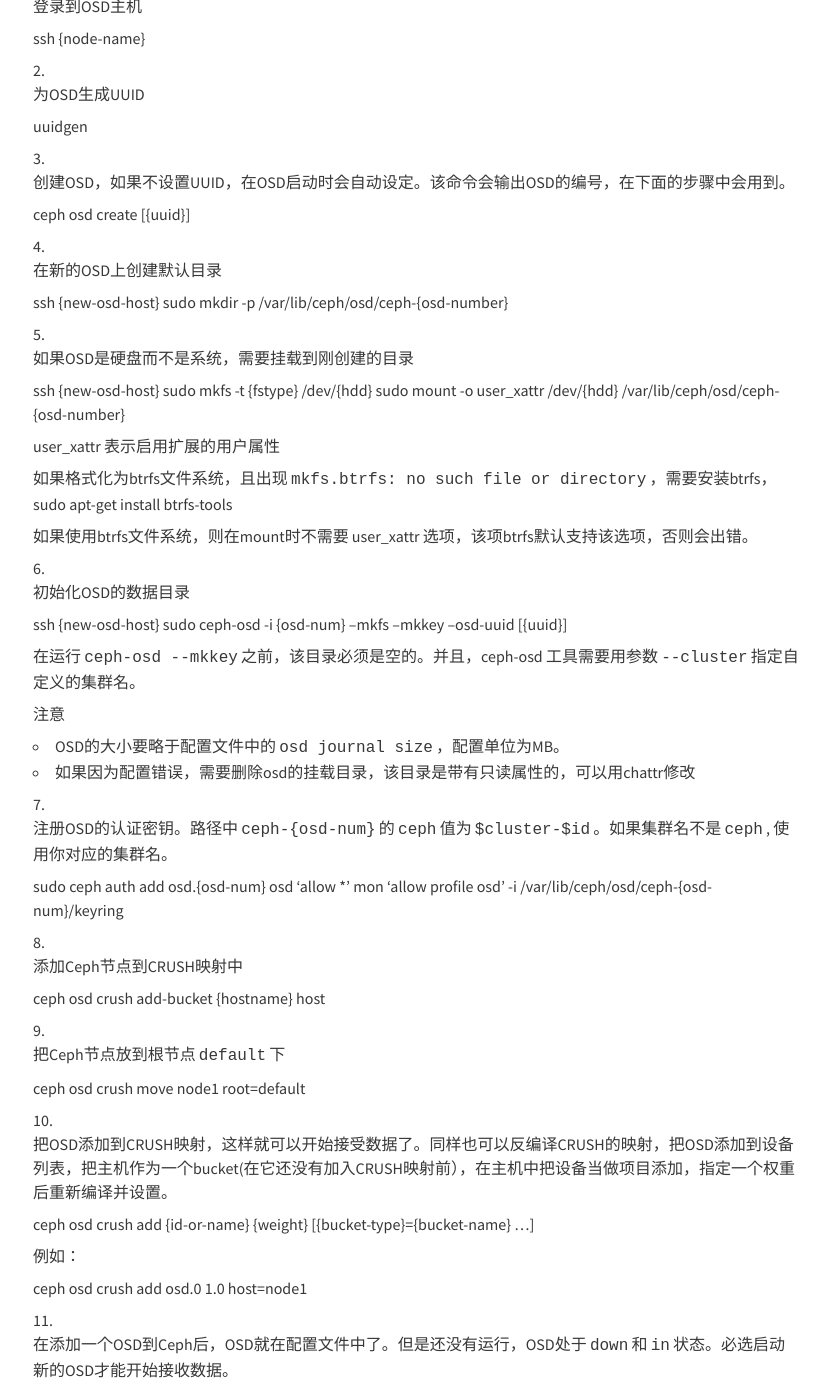
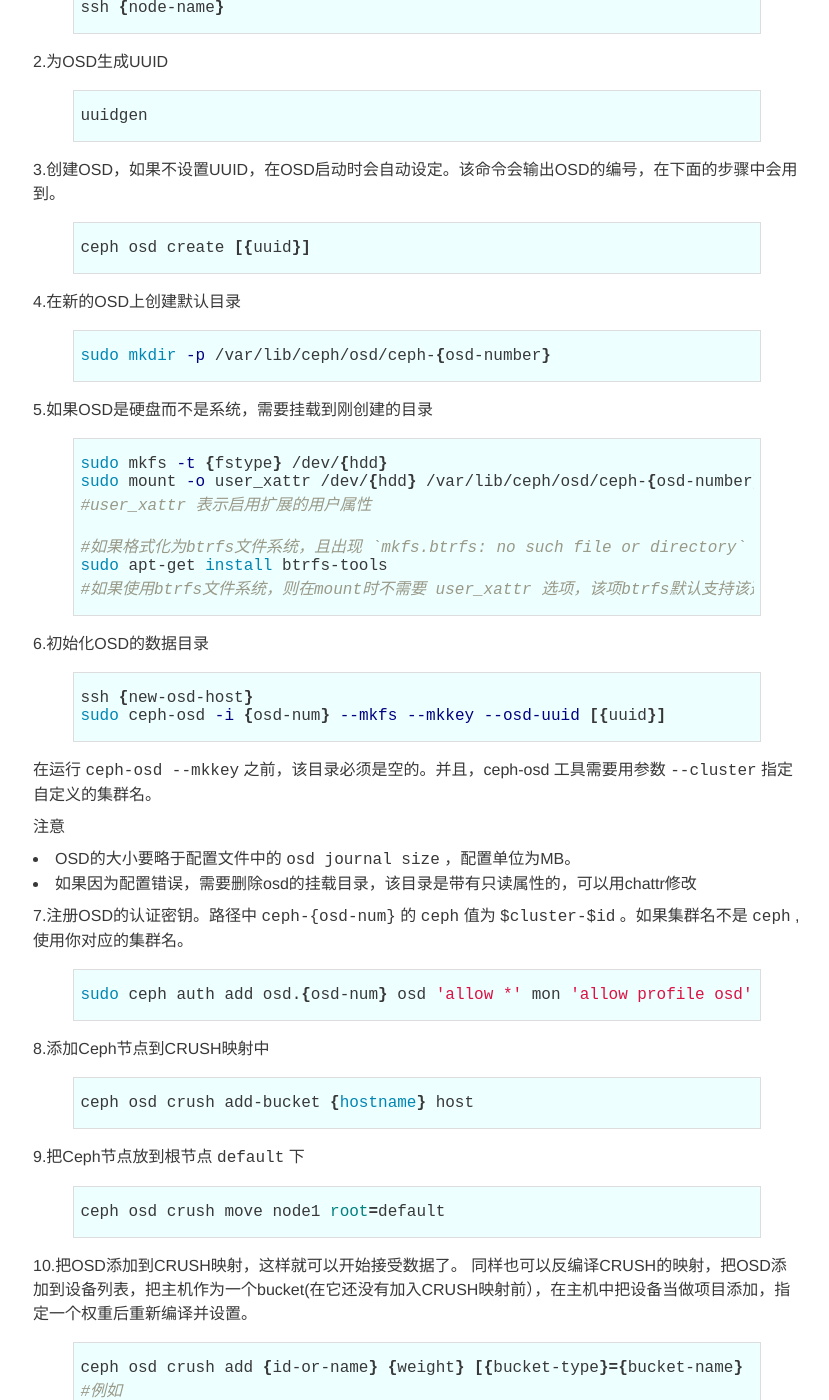
Before and after one commit to tianshan/tianshan.github.io, a Jekyll site: the page built from _posts/2015-03-02-ceph-deploy.md, in a window 1280 px wide and 1400 px high, scrolled down 4975 px. Shown: the whole window, without its empty margins (223-1052 px from the left). Built offline with Jekyll 4.4.1, drawn with Linux system fonts in a browser that asks for light colours; nearby versions of some CDN libraries; comment, search, counter and statistics services are not loaded; some of the changed text lies outside the part shown.

Commit message:
syntax modify and ceph-deploy

```diff
--- a/_includes/head.html
+++ b/_includes/head.html
@@ -23,7 +23,7 @@
 	<link href="//maxcdn.bootstrapcdn.com/font-awesome/4.2.0/css/font-awesome.min.css" rel="stylesheet">
 
 	<!-- Google Fonts -->
-	<link href="//fonts.googleapis.com/css?family=Source+Sans+Pro:400,700,700italic,400italic" rel="stylesheet" type="text/css">
+	<!--<link href="//fonts.googleapis.com/css?family=Source+Sans+Pro:400,700,700italic,400italic" rel="stylesheet" type="text/css">-->
 
 	<!-- Google Analytics -->
 	{% if site.theme.google_analytics %}
--- a/_posts/2015-03-02-ceph-deploy.md
+++ b/_posts/2015-03-02-ceph-deploy.md
@@ -153,7 +153,7 @@
 #centos下，也需要将ceph手动添加到启动项
 sudo cp ceph/src/init-ceph /etc/init.d/ceph
 #需要在mon数据目录添加sysvinit，在原文没有，不加的话会出现 mon.hostname not found
-sudo touch /var/lib/ceph/mon/ceph-ceph-03/sysvinit
+sudo touch /var/lib/ceph/mon/ceph-ubuntu/sysvinit
 {% endhighlight %}
 
 12.验证Ceph创建的默认池
@@ -191,136 +191,150 @@
 
 Ceph提供了 `ceph-disk` 工具，可以处理磁盘、分区或者目录。该工具通过自增的索引来创建OSD ID。并且该工具会把新的OSD自动添加到主机的CRUSH映射。执行 `ceph-disk -h` 来获得命令的详细信息。工具会自动执行下面[复杂配置](#long-form)的流程。
 
-1. 准备OSD
+1.准备OSD
 
-    ssh {node-name}
-    sudo ceph-disk prepare --cluster {cluster-name} --cluster-uuid {uuid} --fs-type {ext4|xfs|btrfs} {data-path} [{journal-path}]
+{% highlight bash %}
+ssh {node-name}
 
-    例如：
+sudo ceph-disk prepare --cluster {cluster-name} --cluster-uuid {uuid} --fs-type {ext4|xfs|btrfs} {data-path} [{journal-path}]
+#例如
+sudo ceph-disk prepare --cluster ceph --cluster-uuid a7f64266-0894-4f1e-a635-d0aeaca0e993 --fs-type ext4 /dev/hdd1
+{% endhighlight %}
 
-    sudo ceph-disk prepare --cluster ceph --cluster-uuid a7f64266-0894-4f1e-a635-d0aeaca0e993 --fs-type ext4 /dev/hdd1
+2.激活OSD
 
-2. 激活OSD
-
-    sudo ceph-disk activate {data-path} [--activate-key {path}]
-
-    例如：
-
-    sudo ceph-disk activate /dev/hdd1
-
-    Note: 如果Ceph节点上没有 `/var/lib/ceph/bootstrop-osd/{cluster}.keyring` 需要添加参数 `--activate-key` 。
-
+{% highlight bash %}
+sudo ceph-disk activate {data-path} [--activate-key {path}]
+#例如
+sudo ceph-disk activate /dev/hdd1
+{% endhighlight %}
+Note: 如果Ceph节点上没有 `/var/lib/ceph/bootstrop-osd/{cluster}.keyring` 需要添加参数 `--activate-key` 。
 
 ###复杂配置 {#long-form}
 
 不利用工具的情况下，可以通过如下配置实现创建OSD，添加OSD到CRUSH映射。通过下面的过程可以更好的了解整个过程。分别登录node2和node3执行以下步骤。
 
-1. 登录到OSD主机
+1.登录到OSD主机
 
-    ssh {node-name}
+{% highlight bash %}
+ssh {node-name}
+{% endhighlight %}
 
-2. 为OSD生成UUID
+2.为OSD生成UUID
 
-    uuidgen
+{% highlight bash %}
+uuidgen
+{% endhighlight %}
 
-3. 创建OSD，如果不设置UUID，在OSD启动时会自动设定。该命令会输出OSD的编号，在下面的步骤中会用到。
+3.创建OSD，如果不设置UUID，在OSD启动时会自动设定。该命令会输出OSD的编号，在下面的步骤中会用到。
 
-    ceph osd create [{uuid}]
+{% highlight bash %}
+ceph osd create [{uuid}]
+{% endhighlight %}
 
-4. 在新的OSD上创建默认目录
+4.在新的OSD上创建默认目录
 
-    ssh {new-osd-host}
-    sudo mkdir -p /var/lib/ceph/osd/ceph-{osd-number}
+{% highlight bash %}
+sudo mkdir -p /var/lib/ceph/osd/ceph-{osd-number}
+{% endhighlight %}
 
-5. 如果OSD是硬盘而不是系统，需要挂载到刚创建的目录
+5.如果OSD是硬盘而不是系统，需要挂载到刚创建的目录
 
-    ssh {new-osd-host}
-    sudo mkfs -t {fstype} /dev/{hdd}
-    sudo mount -o user_xattr /dev/{hdd} /var/lib/ceph/osd/ceph-{osd-number}
+{% highlight bash %}
+sudo mkfs -t {fstype} /dev/{hdd}
+sudo mount -o user_xattr /dev/{hdd} /var/lib/ceph/osd/ceph-{osd-number}
+#user_xattr 表示启用扩展的用户属性
 
-    user_xattr 表示启用扩展的用户属性
+#如果格式化为btrfs文件系统，且出现 `mkfs.btrfs: no such file or directory` ，需要安装btrfs，
+sudo apt-get install btrfs-tools
+#如果使用btrfs文件系统，则在mount时不需要 user_xattr 选项，该项btrfs默认支持该选项，否则会出错。
+{% endhighlight %}
 
-    如果格式化为btrfs文件系统，且出现 `mkfs.btrfs: no such file or directory` ，需要安装btrfs，
-    sudo apt-get install btrfs-tools
+6.初始化OSD的数据目录
 
-    如果使用btrfs文件系统，则在mount时不需要 user_xattr 选项，该项btrfs默认支持该选项，否则会出错。
+{% highlight bash %}
+ssh {new-osd-host}
+sudo ceph-osd -i {osd-num} --mkfs --mkkey --osd-uuid [{uuid}]
+{% endhighlight %}
 
-6. 初始化OSD的数据目录
+在运行 `ceph-osd --mkkey` 之前，该目录必须是空的。并且，ceph-osd 工具需要用参数 `--cluster` 指定自定义的集群名。
 
-    ssh {new-osd-host}
-    sudo ceph-osd -i {osd-num} --mkfs --mkkey --osd-uuid [{uuid}]
+注意
 
-    在运行 `ceph-osd --mkkey` 之前，该目录必须是空的。并且，ceph-osd 工具需要用参数 `--cluster` 指定自定义的集群名。
+* OSD的大小要略于配置文件中的 `osd journal size` ，配置单位为MB。
+* 如果因为配置错误，需要删除osd的挂载目录，该目录是带有只读属性的，可以用chattr修改
 
-    注意
-    * OSD的大小要略于配置文件中的 `osd journal size` ，配置单位为MB。
-    * 如果因为配置错误，需要删除osd的挂载目录，该目录是带有只读属性的，可以用chattr修改
 
-7. 注册OSD的认证密钥。路径中 `ceph-{osd-num}` 的 `ceph` 值为 `$cluster-$id` 。如果集群名不是 `ceph` , 使用你对应的集群名。
+7.注册OSD的认证密钥。路径中 `ceph-{osd-num}` 的 `ceph` 值为 `$cluster-$id` 。如果集群名不是 `ceph` , 使用你对应的集群名。
 
-    sudo ceph auth add osd.{osd-num} osd 'allow *' mon 'allow profile osd' -i /var/lib/ceph/osd/ceph-{osd-num}/keyring
+{% highlight bash %}
+sudo ceph auth add osd.{osd-num} osd 'allow *' mon 'allow profile osd' -i /var/lib/ceph/osd/ceph-{osd-num}/keyring
+{% endhighlight %}
 
-8. 添加Ceph节点到CRUSH映射中
+8.添加Ceph节点到CRUSH映射中
 
-    ceph osd crush add-bucket {hostname} host
+{% highlight bash %}
+ceph osd crush add-bucket {hostname} host
+{% endhighlight %}
 
-9. 把Ceph节点放到根节点 `default` 下
+9.把Ceph节点放到根节点 `default` 下
 
-    ceph osd crush move node1 root=default
+{% highlight bash %}
+ceph osd crush move node1 root=default
+{% endhighlight %}
 
-10. 把OSD添加到CRUSH映射，这样就可以开始接受数据了。同样也可以反编译CRUSH的映射，把OSD添加到设备列表，把主机作为一个bucket(在它还没有加入CRUSH映射前），在主机中把设备当做项目添加，指定一个权重后重新编译并设置。
+10.把OSD添加到CRUSH映射，这样就可以开始接受数据了。 同样也可以反编译CRUSH的映射，把OSD添加到设备列表，把主机作为一个bucket(在它还没有加入CRUSH映射前），在主机中把设备当做项目添加，指定一个权重后重新编译并设置。
 
-    ceph osd crush add {id-or-name} {weight} [{bucket-type}={bucket-name} ...]
+{% highlight bash %}
+ceph osd crush add {id-or-name} {weight} [{bucket-type}={bucket-name} ...]
+#例如
+ceph osd crush add osd.0 1.0 host=node1
+{% endhighlight %}
 
-    例如：
+11.在添加一个OSD到Ceph后，OSD就在配置文件中了。但是还没有运行，OSD处于 `down` 和 `in` 状态。必选启动新的OSD才能开始接收数据。
 
-    ceph osd crush add osd.0 1.0 host=node1
+* Ubuntu中，使用Upstart
 
-11. 在添加一个OSD到Ceph后，OSD就在配置文件中了。但是还没有运行，OSD处于 `down` 和 `in` 状态。必选启动新的OSD才能开始接收数据。
+{% highlight bash %}
+sudo start ceph-osd id={osd-num}
+#例如：
+sudo start ceph-osd id=0
+{% endhighlight %}
 
-    * Ubuntu中，使用Upstart
+注意，和monitor一样，需要复制 `src/upstart` 下的 ceph-osd 到 `/etc/init/` ，同时需要修改文件中 `/usr/bin` 为 `/usr/local/bin`， `/usr/libexec` 为 `/usr/local/libexec` 。
 
-        sudo start ceph-osd id={osd-num}
+* Debian/CentOS/RHEL中，使用sysvint
 
-        例如：
-            sudo start ceph-osd id=0
+{% highlight bash %}
+sudo /etc/init.d/ceph start osd.{osd-num}
+#例如：
+sudo /etc/init.d/ceph start osd.0
 
-        注意，和monitor一样，需要复制 `src/upstart` 下的 ceph-osd 到 `/etc/init/` ，同时需要修改文件中 `/usr/bin` 为 `/usr/local/bin`， `/usr/libexec` 为 `/usr/local/libexec` 。
+#注意：sysvint下需要创建如下的空文件
+sudo touch /var/lib/ceph/osd/{cluster-name}-{osd-num}/sysvinit
+#例如：
+sudo touch /var/lib/ceph/osd/ceph-0/sysvinit
+{% endhighlight %}
 
-    * Debian/CentOS/RHEL中，使用sysvint
-
-        sudo /etc/init.d/ceph start osd.{osd-num}
-
-        例如：
-            sudo /etc/init.d/ceph start osd.0
-
-    在这种情况下，要使守护进程在每次重启后能运行，需要创建如下的空文件
-
-        sudo touch /var/lib/ceph/osd/{cluster-name}-{osd-num}/sysvinit
-
-        例如：
-            sudo touch /var/lib/ceph/osd/ceph-0/sysvinit
-
-    一旦启动了OSD，它就处于 `up` 和 `in` 状态。
-
+一旦启动了OSD，它就处于 `up` 和 `in` 状态。
 
 总结
 ---
 
-一旦有了，monitor和两个OSD启动并运行，通过如下的执行可以查看placement groups节点。
+一旦有了monitor和两个OSD启动并运行，通过如下的执行可以查看placement groups节点。
 
-    ceph -w
-
-查看OSD树：
-
-    ceph osd tree
-
-将会看到如下信息：
-
+{% highlight bash %}
+ceph -w
+#查看OSD树：
+ceph osd tree
+#将会看到如下信息：
     # id    weight  type name   up/down reweight
     -1  2   root default
     -2  2       host ubuntu
     0   1           osd.0       up      1
     1   1           osd.1       up      1
+{% endhighlight %}
 
 要添加或移除额外的monitors，详见[Add/Remove Monitors](http://ceph.com/docs/master/rados/operations/add-or-rm-mons)。要添加或移除额外的Ceph OSD守护进程，详见[Add/Remove OSDs](http://ceph.com/docs/master/rados/operations/add-or-rm-osds)。
+
+注意，monitor和OSD的通信需要在防火墙添加例外，centos 6是iptables，centos 7是firewall。
--- a/_sass/external/_syntax.scss
+++ b/_sass/external/_syntax.scss
@@ -1,4 +1,5 @@
-.highlight  { background: #eff; padding:0 .4em; border:1px solid #ddd}
+.highlight  {
+    background: #eff; padding:0 .4em; border:1px solid #ddd; }
 .highlight .c { color: #999988; font-style: italic } /* Comment */
 .highlight .err { color: #a61717; background-color: #e3d2d2 } /* Error */
 .highlight .k { font-weight: bold } /* Keyword */
```
Also changed, not shown: _posts/2015-03-04-LVM.md (+2 -1 lines).
